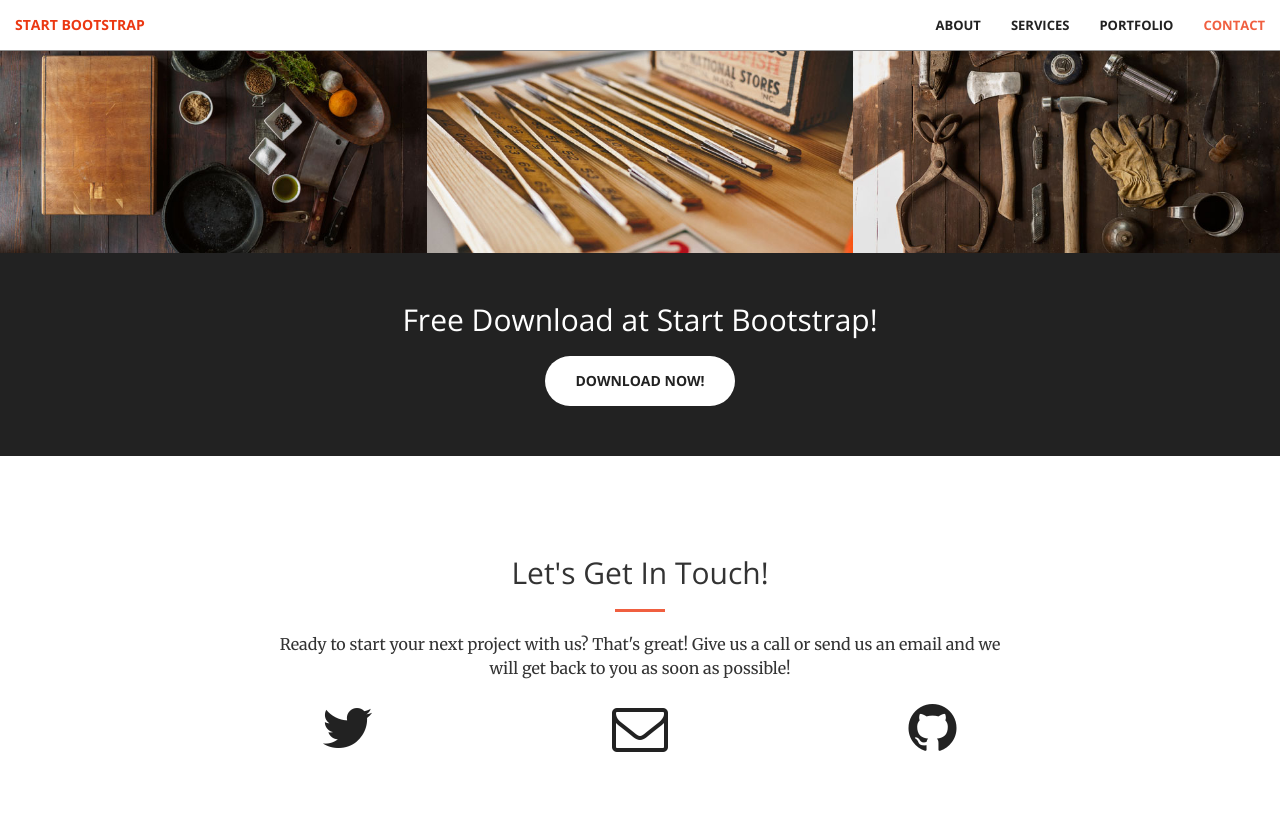
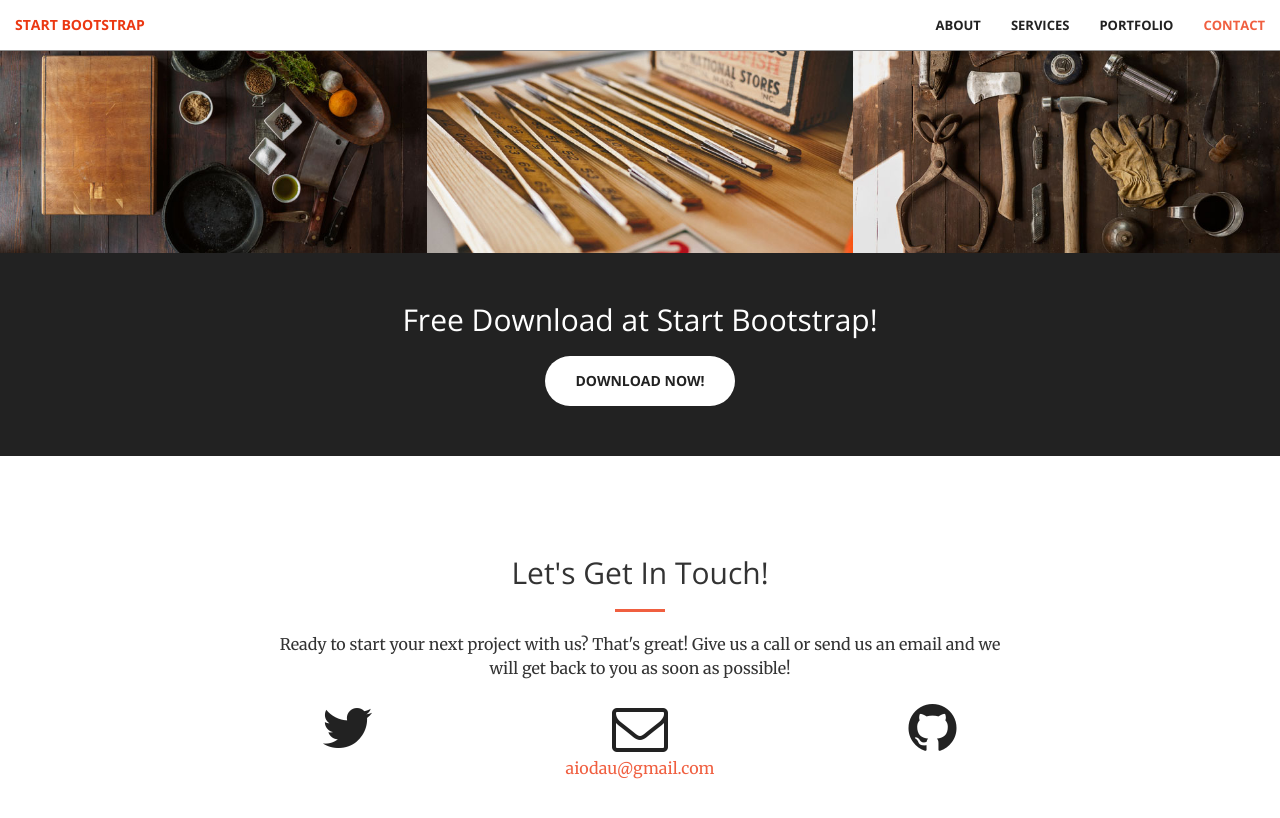
Before and after one commit to anh05/anh05.github.io, a Jekyll site: the page built from index.html, in a window 1280 px wide and 900 px high, scrolled down 1981 px. Shown: the top 818 px of the window. Built offline with Jekyll 4.4.1, drawn with Linux system fonts in a browser that asks for light colours.

Commit message:
Update _config.yml

```diff
--- a/_config.yml
+++ b/_config.yml
@@ -1,9 +1,9 @@
 # Site settings
-title:
-email:
+title: Duc Anh Nguyen
+email: aiodau@gmail.com
 description: > # this means to ignore newlines until "baseurl:"
 baseurl: "" # the subpath of your site, e.g. /blog/
-url: "" # the base hostname & protocol for your site
+url: "https://anh05.github.io" # the base hostname & protocol for your site
 
 twitter_username:
 github_username:
```
